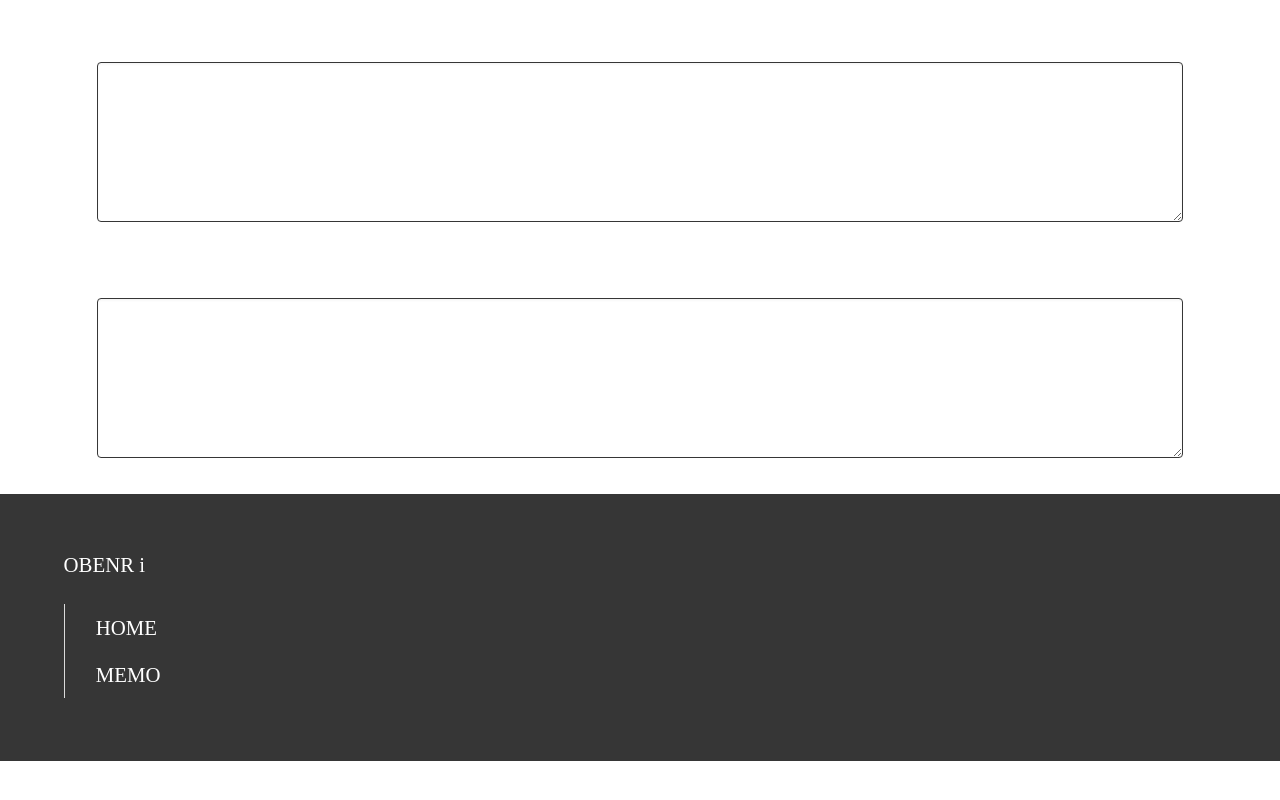
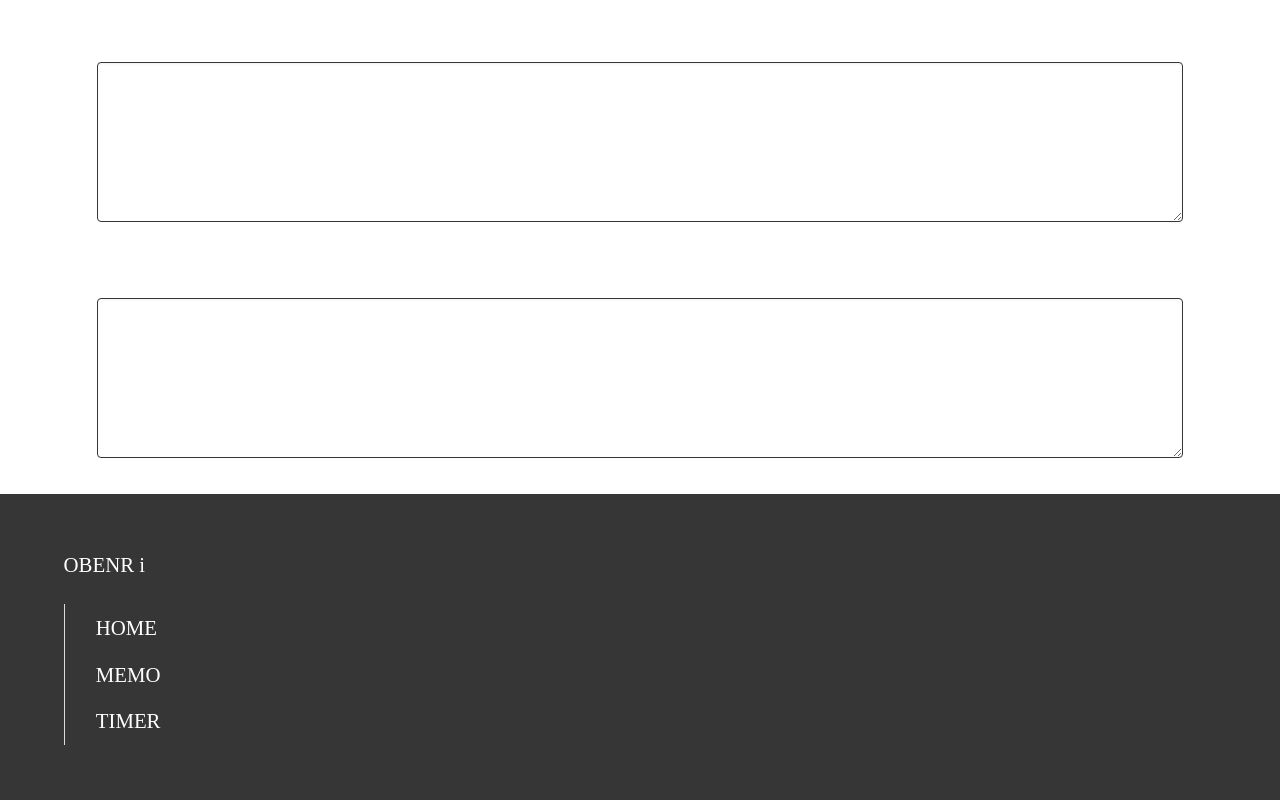
Before and after one commit to fukahiro0411/fukahiro, a plain HTML site: page text.html in a window 1280 px wide. Shown: the part 451-1251 px from the top of the page. Before the commit the page ends 1212 px from the top, so only its background shows below. Drawn offline with nearby package versions, Linux system fonts and the light colour scheme.

Commit message:
Update text.html

```diff
--- a/text.html
+++ b/text.html
@@ -75,6 +75,7 @@
                 <ul>
                   <li><a href="https://fukahiro.netlify.app">HOME</a></li>
                   <li><a href="https://fukahiro.netlify.app/text.html">MEMO</a></li>
+                  <li><a href="https://fukahiro.netlify.app/timer.html">TIMER</a></li>
                 </ul>
             </ul>
           </aside>
@@ -144,6 +145,7 @@
                 <ul>
                   <li><a href="https://fukahiro.netlify.app">HOME</a></li>
                   <li><a href="https://fukahiro.netlify.app/text.html">MEMO</a></li>
+                  <li><a href="https://fukahiro.netlify.app/timer.html">TIMER</a></li>
                 </ul>
             </ul>
           </aside>
```
